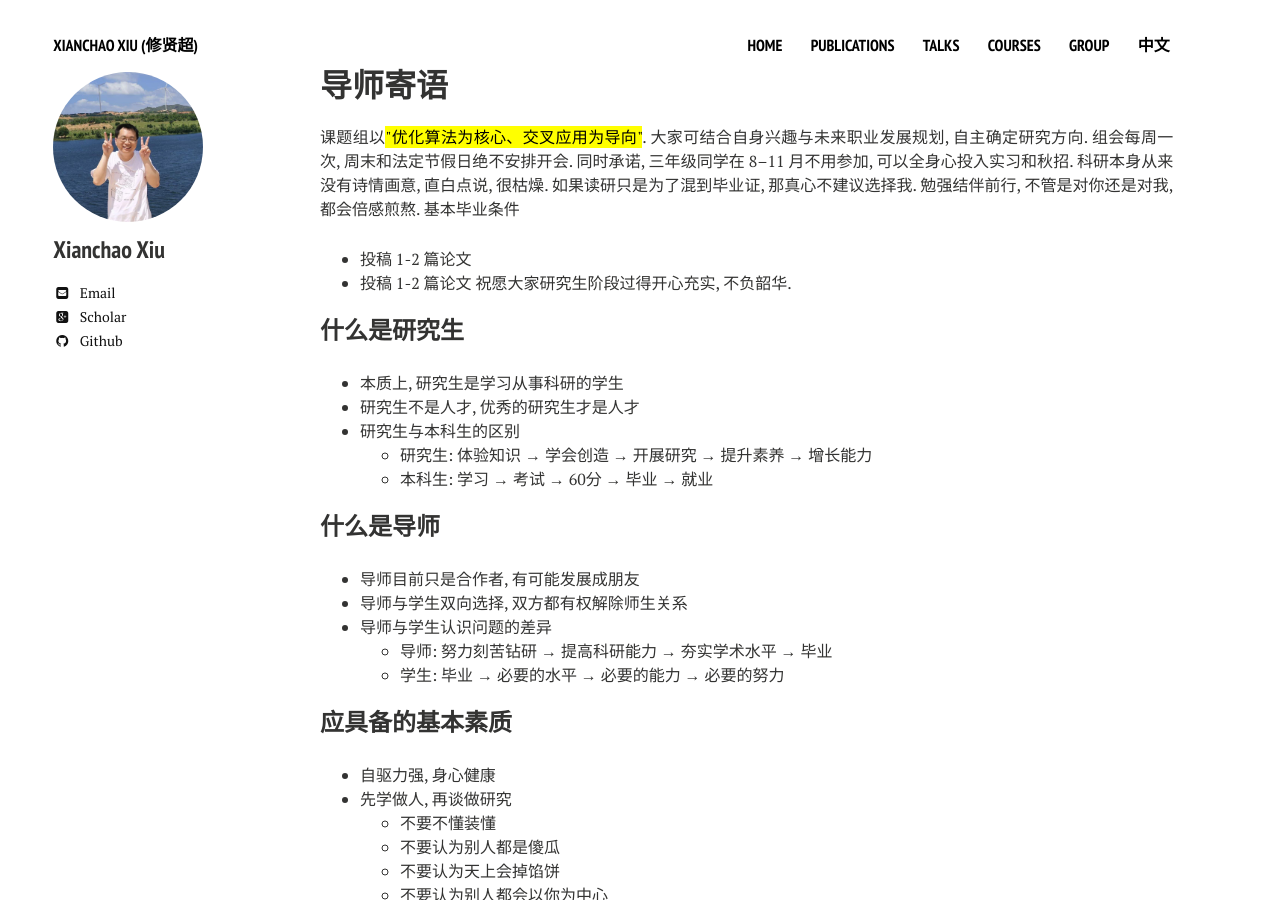
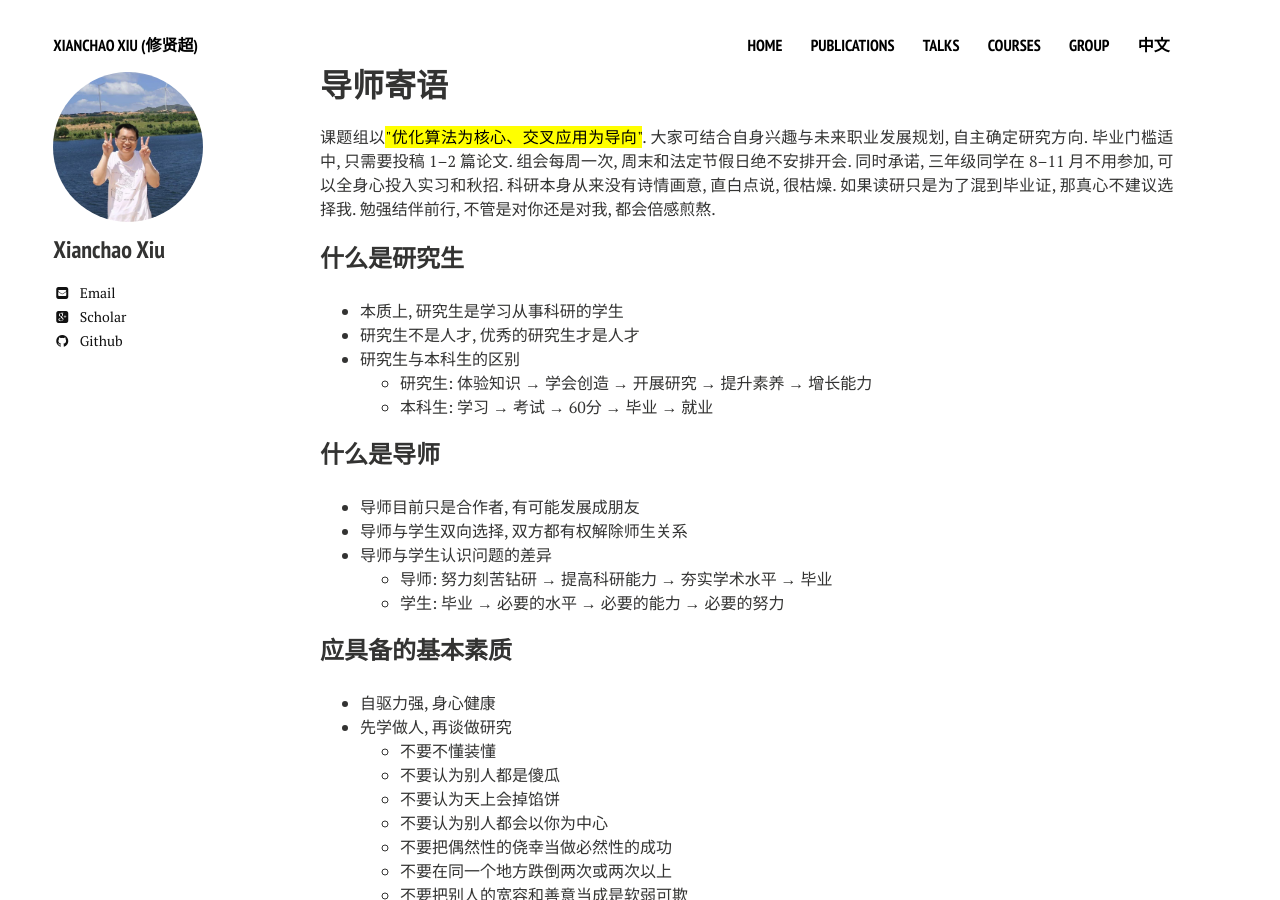
Before and after one commit to xianchaoxiu/xianchaoxiu.github.io, a Jekyll site: the page built from group/reading/index.md, in a window 1280 px wide and 900 px high. Built offline with Jekyll 4.4.1, drawn with Linux system fonts in a browser that asks for light colours; nearby versions of some CDN libraries.

Commit message:
Update index.md

```diff
--- a/group/reading/index.md
+++ b/group/reading/index.md
@@ -7,15 +7,12 @@ share: false
 
 课题组以<mark>"优化算法为核心、交叉应用为导向"</mark>.
 大家可结合自身兴趣与未来职业发展规划, 自主确定研究方向.
+毕业门槛适中, 只需要投稿 1–2 篇论文.
 组会每周一次, 周末和法定节假日绝不安排开会.
 同时承诺, 三年级同学在 8–11 月不用参加, 可以全身心投入实习和秋招.
 科研本身从来没有诗情画意, 直白点说, 很枯燥.
 如果读研只是为了混到毕业证, 那真心不建议选择我.
 勉强结伴前行, 不管是对你还是对我, 都会倍感煎熬.
-基本毕业条件
-* 投稿 1-2 篇论文
-* 投稿 1-2 篇论文
-祝愿大家研究生阶段过得开心充实, 不负韶华.
 
 
 ### 什么是研究生
```
